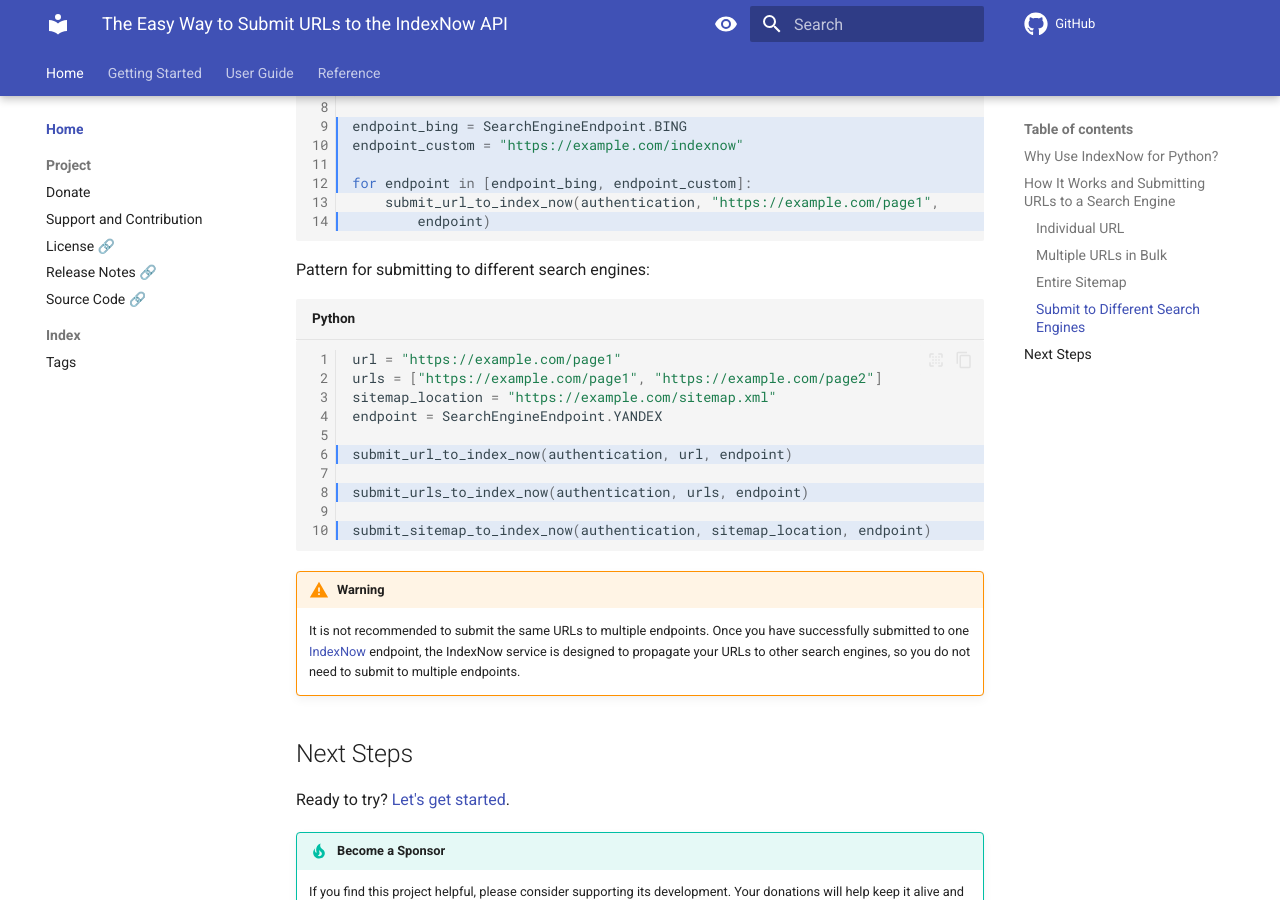
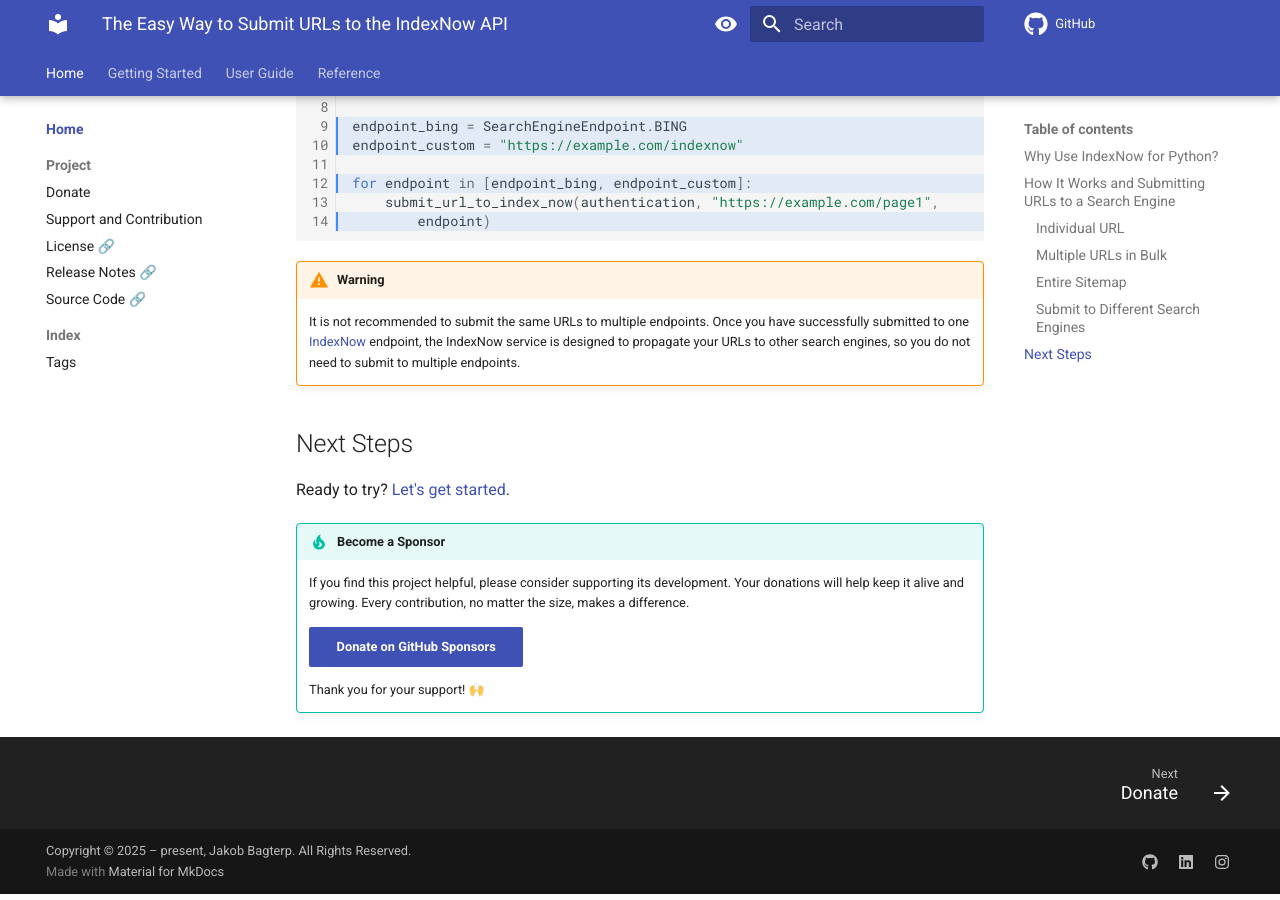
Before and after one commit to jakob-bagterp/index-now-for-python, an MkDocs documentation site: the page built from docs/index.md, in a window 1280 px wide and 900 px high, scrolled down 2356 px. Built offline with MkDocs 1.6.1 and Material for MkDocs 9.7.7, drawn with Linux system fonts in a browser that asks for light colours; comment, search, counter and statistics services are not loaded; the version menu is left out.

Commit message:
Removed example and updated code highlight.

````diff
--- a/docs/index.md
+++ b/docs/index.md
@@ -87,7 +87,7 @@
 ### Submit to Different Search Engines
 How to use the default [`SearchEngineEndpoint`](reference/configuration/endpoint.md) options or a custom endpoint:
 
-```python linenums="1" hl_lines="9-12 14"
+```python linenums="1" hl_lines="9-10 12 14"
 from index_now import submit_url_to_index_now, IndexNowAuthentication, SearchEngineEndpoint
 
 authentication = IndexNowAuthentication(
@@ -104,21 +104,6 @@
         endpoint)
 ```
 
-Pattern for submitting to different search engines:
-
-```python linenums="1" hl_lines="6 8 10"
-url = "https://example.com/page1"
-urls = ["https://example.com/page1", "https://example.com/page2"]
-sitemap_location = "https://example.com/sitemap.xml"
-endpoint = SearchEngineEndpoint.YANDEX
-
-submit_url_to_index_now(authentication, url, endpoint)
-
-submit_urls_to_index_now(authentication, urls, endpoint)
-
-submit_sitemap_to_index_now(authentication, sitemap_location, endpoint)
-```
-
 !!! warning
     It is not recommended to submit the same URLs to multiple endpoints. Once you have successfully submitted to one [IndexNow](https://www.indexnow.org) endpoint, the IndexNow service is designed to propagate your URLs to other search engines, so you do not need to submit to multiple endpoints.
 
````
